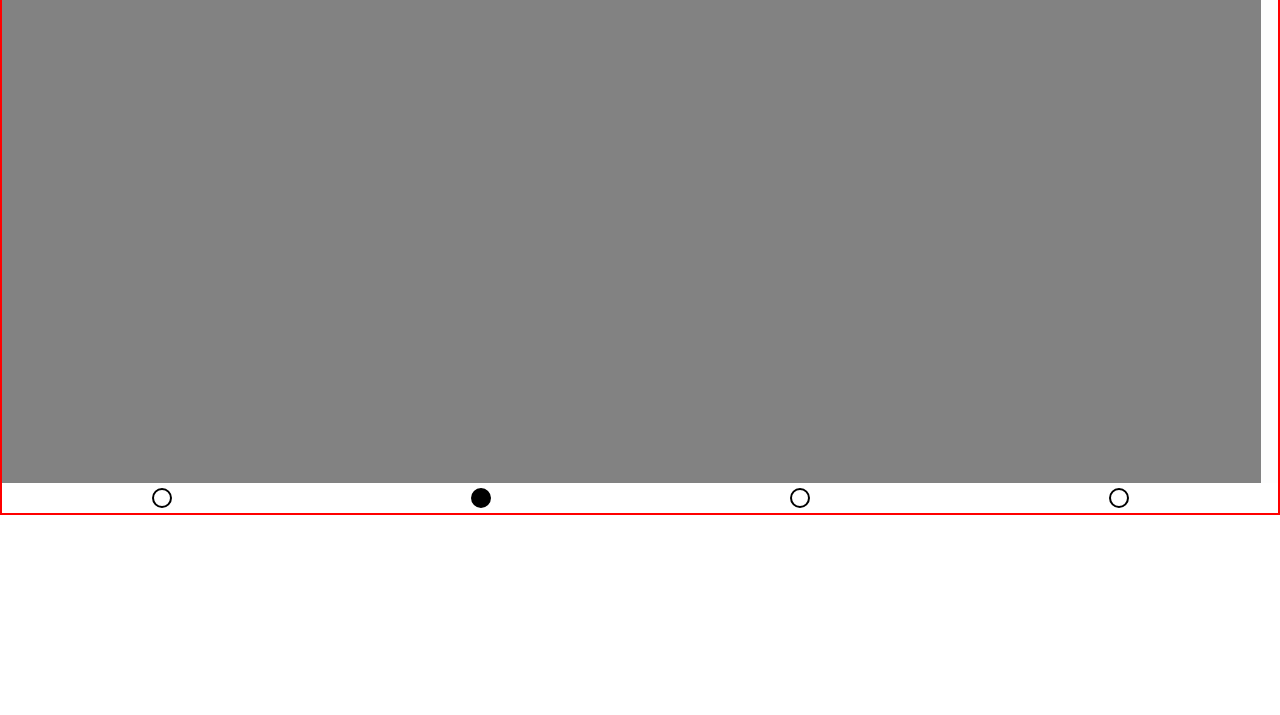
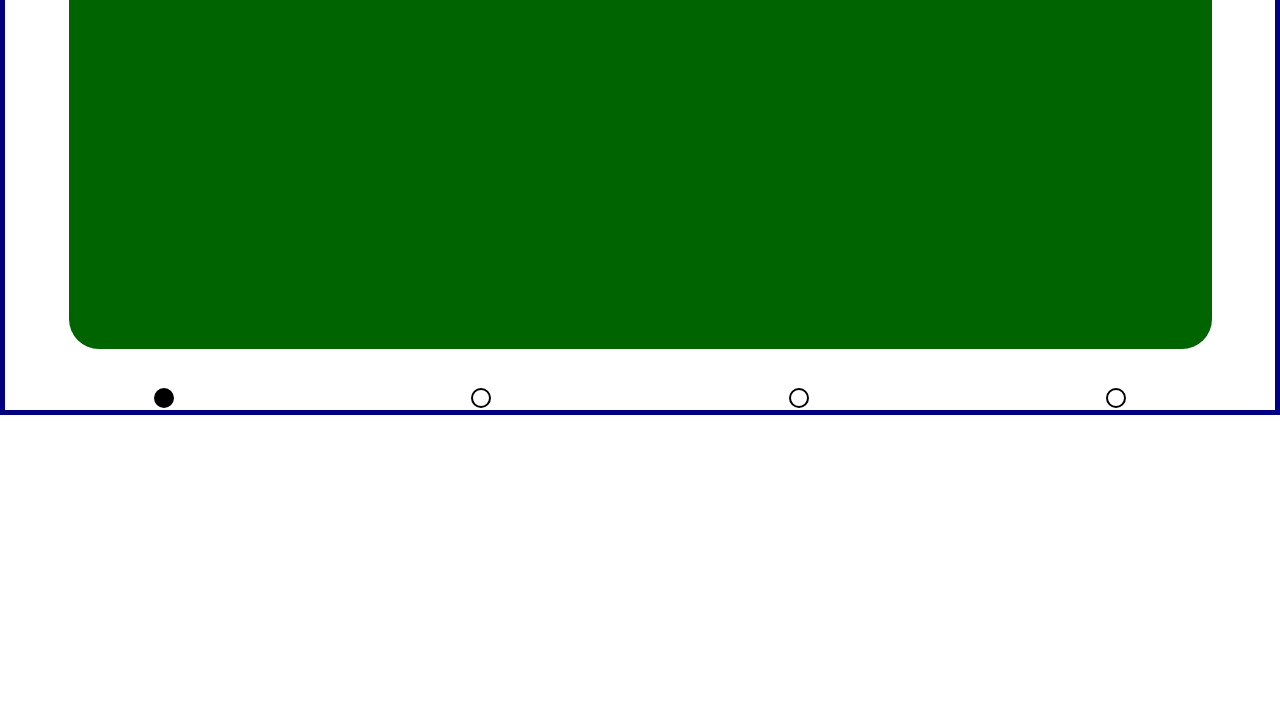
Before and after one commit to lucywho/lightweight-carousel, a plain HTML site: page index.html in a window 1280 px wide. Shown: the part 85-800 px from the top of the page. Drawn offline with Linux system fonts and the light colour scheme.

Commit message:
adds documentation, tidies up styling

```diff
--- a/carousel.css
+++ b/carousel.css
@@ -6,16 +6,16 @@
 
 #carousel {
     height: auto;
-    min-height: 600px;
     position: relative;
     overflow: hidden;
+
     display: flex;
     flex-direction: column;
     justify-content: space-between;
     align-items: center;
-    object-fit: cover;
 
-    border: 2px solid red;
+    min-height: 500px;
+    border: 5px solid navy;
 }
 
 .carousel-slide {
@@ -26,14 +26,14 @@
 
     top: 0;
     left: 0;
+    width: 100%;
     height: 95%;
-    width: 100%;
 
     transform: translateX(100%);
 }
 
 #carousel .onscreen {
-    animation: fadeIn 3.5s forwards;
+    animation: fadeIn 4s forwards;
     transform: translateX(0);
     transition-property: transform;
     transition-duration: 4s;
@@ -41,7 +41,7 @@
 }
 
 #carousel .offscreen-left {
-    animation: fadeOut 3.5s forwards;
+    animation: fadeOut 4s forwards;
     transform: translateX(-100%);
     transition-property: transform;
     transition-duration: 4s;
@@ -70,6 +70,7 @@
     position: absolute;
     bottom: 0;
     display: flex;
+    flex-direction: row;
     height: 5%;
     width: 100%;
     justify-content: space-around;
@@ -81,7 +82,6 @@
     border-radius: 50%;
     height: 20px;
     width: 20px;
-    /* margin: 0 20%; */
 }
 
 .fill-in {
--- a/carousel.js
+++ b/carousel.js
@@ -7,7 +7,7 @@
     let timer;
     let isTransitioning = false;
 
-    timer = setTimeout(moveSlide, 5000);
+    timer = setTimeout(moveSlide, 7000);
 
     function moveSlide(index) {
         isTransitioning = true;
@@ -72,4 +72,4 @@
             isTransitioning = false;
         }
     });
-})(); //end of IFEE do not delete!
+})();
--- a/index.html
+++ b/index.html
@@ -6,7 +6,7 @@
         <link rel="stylesheet" href="style.css" />
         <link rel="stylesheet" href="carousel.css" />
 
-        <title>Carousel Testing</title>
+        <title>Lightweight Carousel</title>
     </head>
     <body>
         <div id="carousel">
--- a/style.css
+++ b/style.css
@@ -1,7 +1,10 @@
 .content {
-    background-color: gray;
-    color: blue;
-    font-size: 2rem;
+    background-color: darkgreen;
+    border-radius: 30px;
+    color: antiquewhite;
+    height: 90%;
+    font-size: 3rem;
+    margin: 10px;
     text-align: center;
-    width: 100%;
+    width: 90%;
 }
```
Also changed, not shown: 1 other file.
